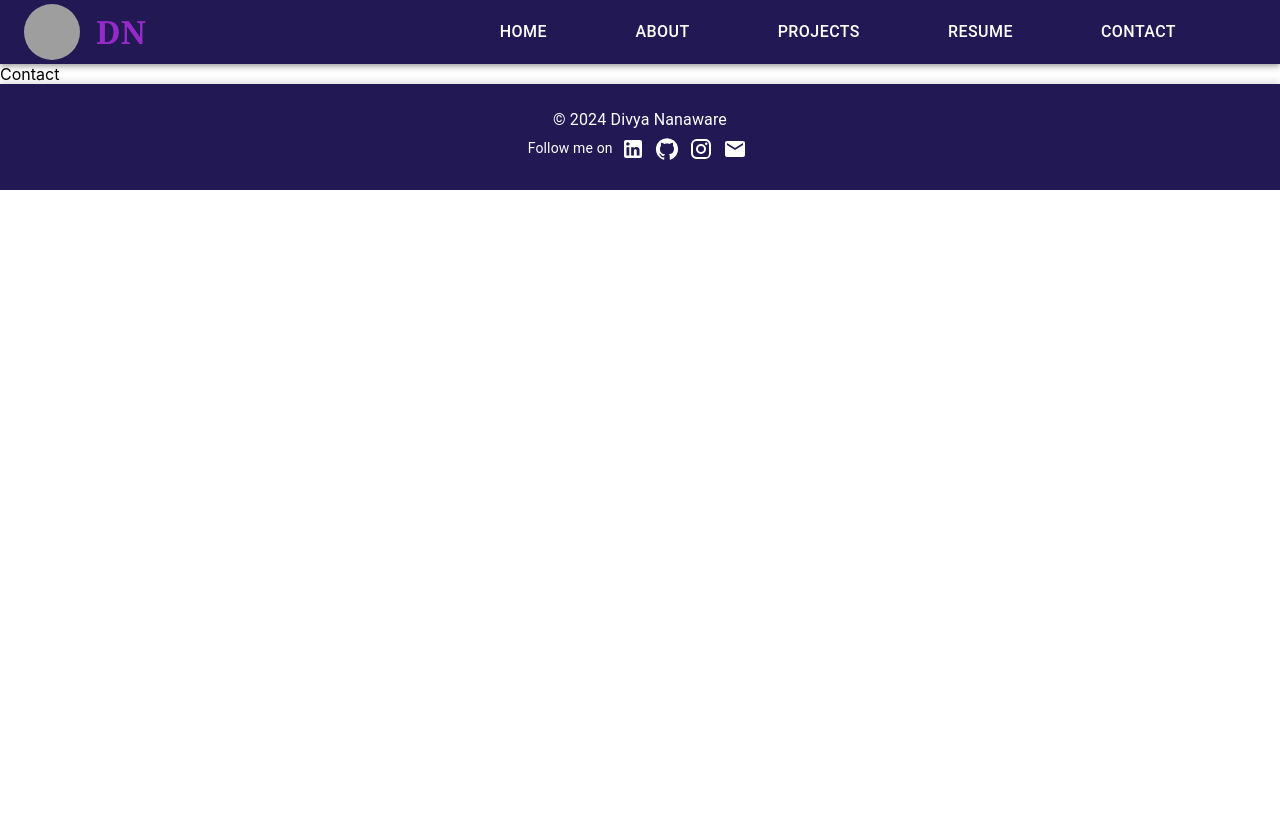
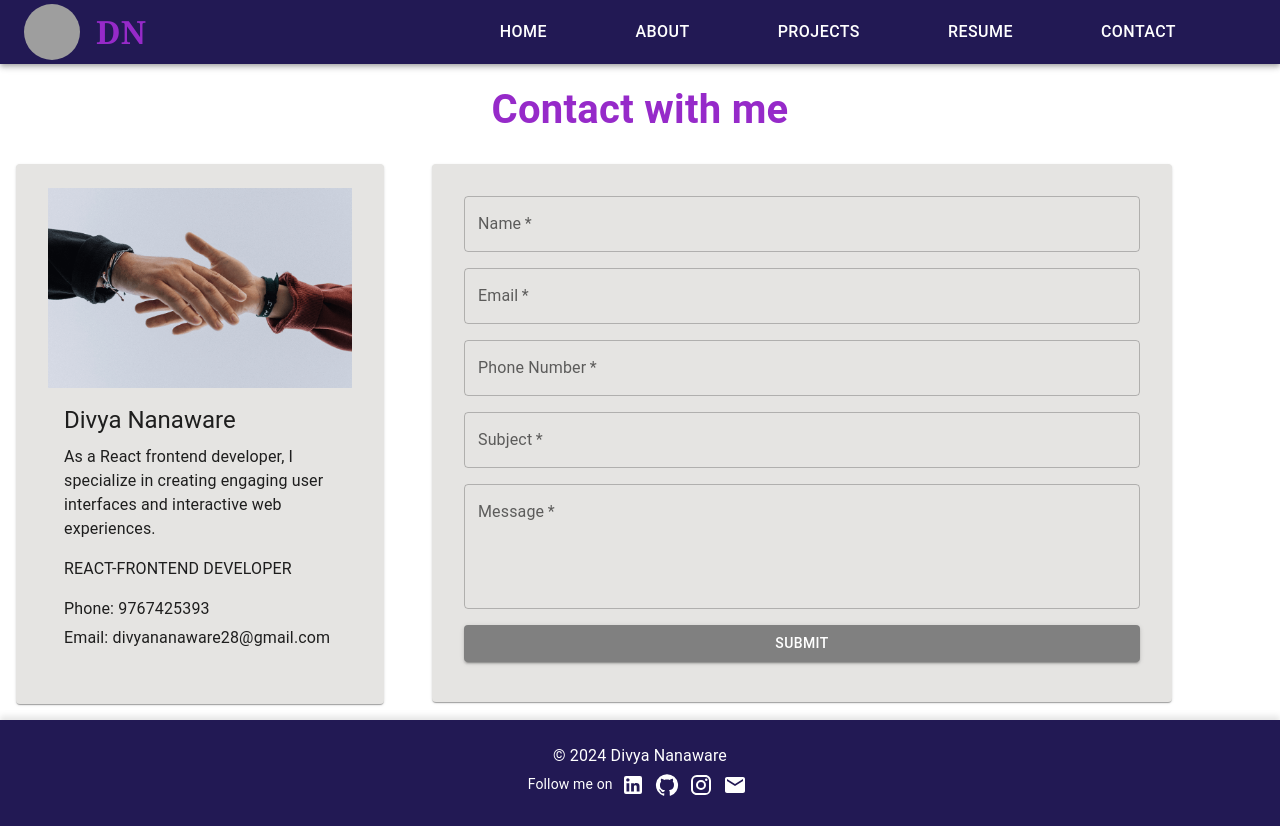
Before and after one commit to nanawaredivya/Divya-portfolio, a React (Create React App) app: page /contact in a window 1280 px wide. Before the commit the page ends 800 px from the top, so only its background shows below. Built offline with nearby package versions, Linux system fonts and the light colour scheme; grey boxes are pictures that could not be loaded.

Commit message:
add Contact page

```diff
--- a/src/components/pages/Contact.jsx
+++ b/src/components/pages/Contact.jsx
@@ -1,9 +1,133 @@
-import React from 'react'
+import React from 'react';
+import { Grid, Typography, TextField, Button, Card, CardContent, CardMedia } from '@mui/material';
 
 const Contact = () => {
+  const handleSubmit = (e) => {
+    e.preventDefault();
+    console.log('Form submitted');
+  };
+
   return (
-    <div>Contact</div>
-  )
-}
+    <Grid container spacing={2}
+    sx={{
+              marginTop: '0.3rem'
+             }}>
+<Grid item xs={12}>
+         <Typography variant="h4" align="center" gutterBottom
+         sx={{
+              fontSize: 40,
+              color: '#962ac9',
+              fontWeight: 'bold',
+             }}>
+           Contact with me
+         </Typography>
+       </Grid>
+      <Grid item xs={12} md={4}>
+        <Card sx={{
+          display: 'flex',
+          flexDirection: 'column',
+          marginBottom: '1rem',
+              marginLeft: '1rem',
+              marginRight: '2rem',
+              paddingInlineEnd: '2rem',
+              paddingInlineStart: '2rem',
+              paddingBlock: '1.5rem',
+              bgcolor: '#E5E4E2',
+           }}>
+          <CardMedia
+            component="img"
+            height="200"
+            image="/Assets/contact.png"
+            alt="Contact Image"
+          />
+          <CardContent>
+             <Typography variant="h5" gutterBottom>
+               Divya Nanaware
+             </Typography>
+             <Typography variant='body1' gutterBottom
+             sx={{
+              marginBottom: '1rem'
+             }}>
 
-export default Contact
+ As a React frontend developer, I specialize in creating engaging user interfaces and interactive web experiences.             </Typography>
+             <Typography variant="body1" gutterBottom
+             sx={{
+              marginBottom: '1rem'
+             }}>
+               REACT-FRONTEND DEVELOPER
+             </Typography>
+             <Typography variant="body1" gutterBottom
+             >
+               Phone: 9767425393
+             </Typography>
+            <Typography variant="body1" gutterBottom>
+             Email: divyananaware28@gmail.com
+             </Typography>
+          </CardContent>
+        </Card>
+      </Grid>
+
+      {/* Right Section */}
+      <Grid item xs={12} md={7}>
+        <Card sx={{ padding: 2, bgcolor: '#E5E4E2', }}>
+          <CardContent>
+
+            <form onSubmit={handleSubmit}>
+              <Grid container spacing={2}>
+                <Grid item xs={12}>
+                  <TextField
+                    label="Name"
+                    variant="outlined"
+                    fullWidth
+                    required
+                  />
+                </Grid>
+                <Grid item xs={12}>
+                  <TextField
+                    label="Email"
+                    variant="outlined"
+                    fullWidth
+                    required
+                  />
+                </Grid>
+                <Grid item xs={12}>
+                  <TextField
+                    label="Phone Number"
+                    variant="outlined"
+                    fullWidth
+                    required
+                  />
+                </Grid>
+                <Grid item xs={12}>
+                  <TextField
+                    label="Subject"
+                    variant="outlined"
+                    fullWidth
+                    required
+                  />
+                </Grid>
+                <Grid item xs={12}>
+                   <TextField
+                    label="Message"
+                    multiline
+                    rows={4}
+                    variant="outlined"
+                    fullWidth
+                    required
+                  />
+                </Grid>
+                <Grid item xs={12}>
+                  <Button type="submit" variant="contained" color="primary" fullWidth sx={{backgroundColor: "gray"}}>
+                    Submit
+                  </Button>
+                </Grid>
+              </Grid>
+            </form>
+          </CardContent>
+        </Card>
+      </Grid>
+    </Grid>
+  );
+};
+
+export default Contact;
--- a/src/components/pages/Project.jsx
+++ b/src/components/pages/Project.jsx
@@ -26,7 +26,13 @@ const Project = () => {
   return (
     <Grid container spacing={2}>
       <Grid item xs={12}>
-        <Typography variant="h4" align="center" gutterBottom>
+        <Typography variant="h4" align="center" gutterBottom
+         sx={{
+              fontSize: 40,
+              color: '#962ac9',
+              fontWeight: 'bold',
+              marginTop: '1rem',
+             }}>
           Projects
         </Typography>
       </Grid>
```
Also changed, not shown: public/Assets/contact.png (added).
